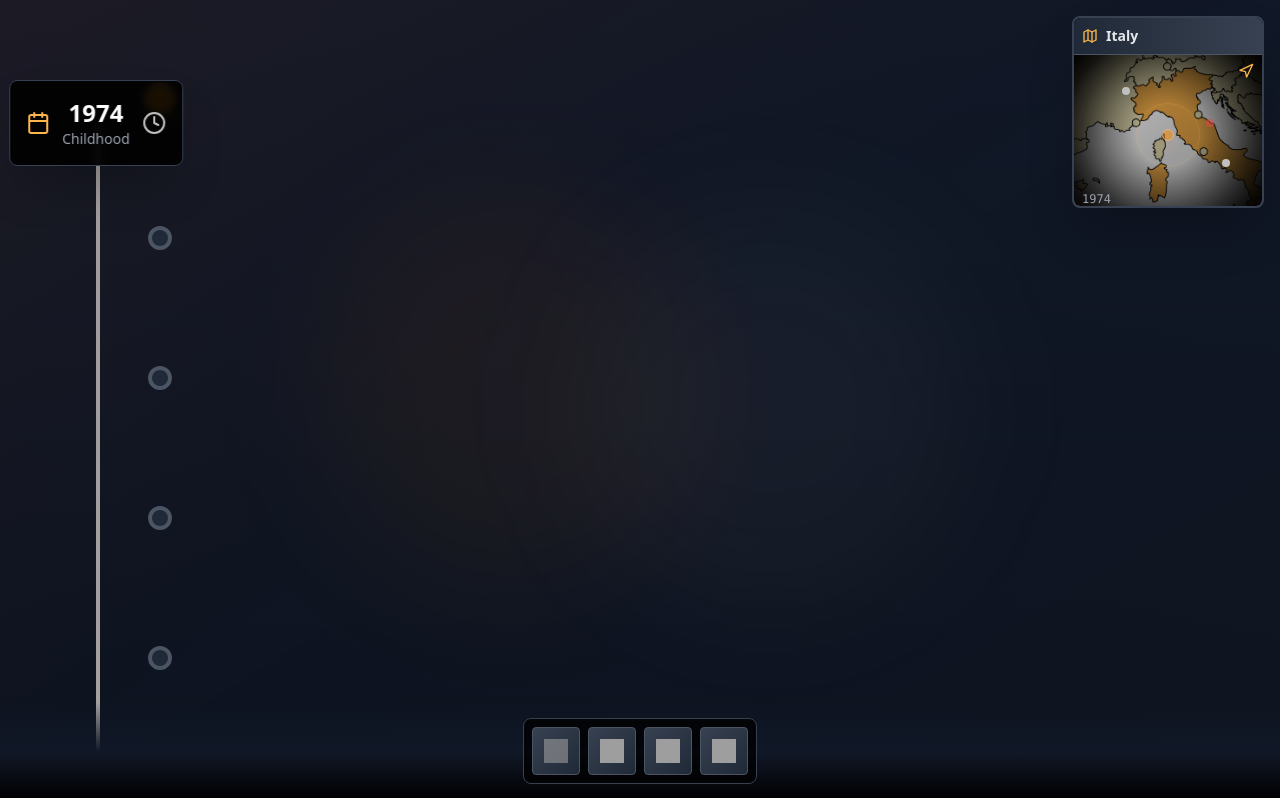
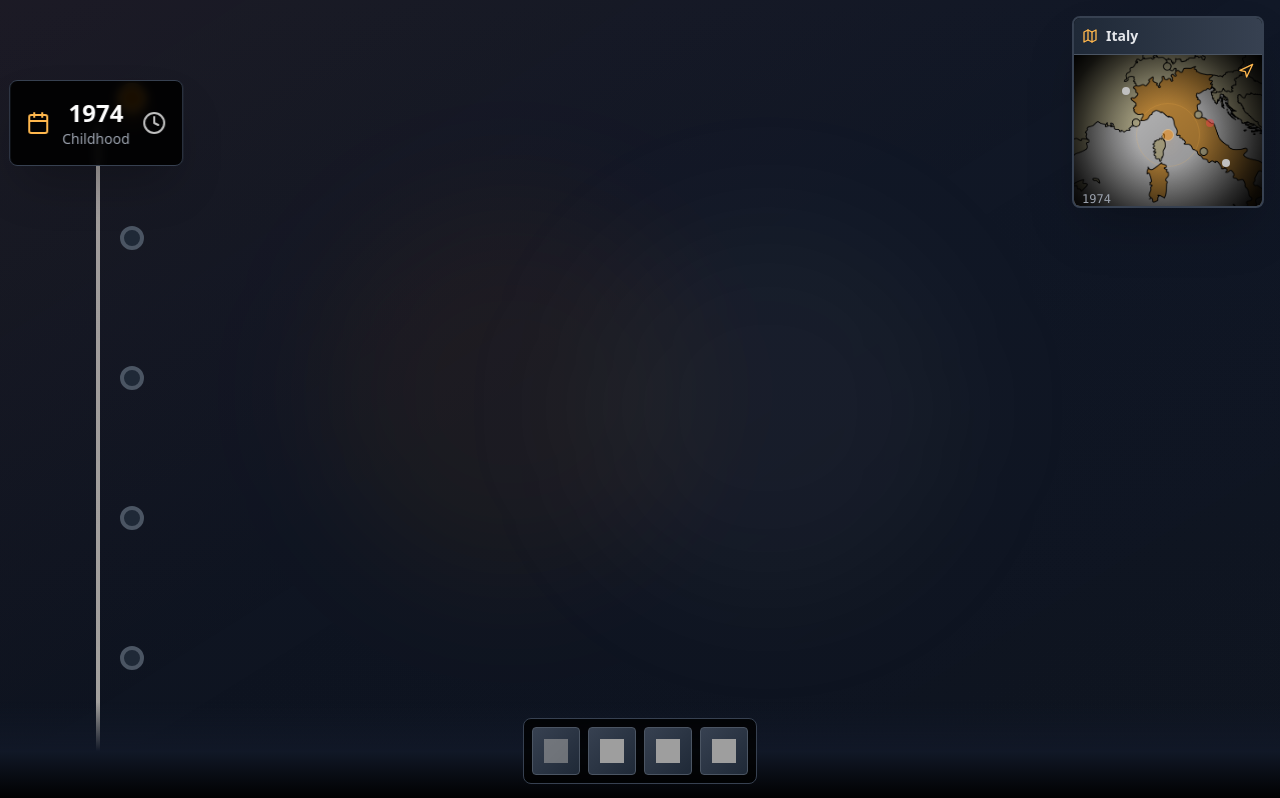
Before and after one commit to tatablack/career, a React (Vite) app: page / in a window 1280 px wide. Shown: the top 798 px of the page. Built offline with nearby package versions, Linux system fonts and the light colour scheme; grey boxes are pictures that could not be loaded.

Commit message:
Updated Timeline.tsx

```diff
--- a/src/components/Timeline.tsx
+++ b/src/components/Timeline.tsx
@@ -292,7 +292,7 @@ const Timeline: React.FC<TimelineProps> = ({ onYearChange }) => {
                 style={{ minHeight: `${yearSpanMinHeight}px` }}
               >
                 {/* Year Node */}
-                <div className="absolute left-16 transform -translate-x-1/2 -translate-y-1/2 z-20">
+                <div className="absolute left-16 transform -translate-x-10 -translate-y-1/2 z-20">
                   <div id={yearId} className={`w-6 h-6 rounded-full border-4 transition-all duration-300 ${
                     year === currentYear
                       ? 'bg-orange-500 border-orange-400 shadow-lg shadow-orange-500/50 scale-125'
```
